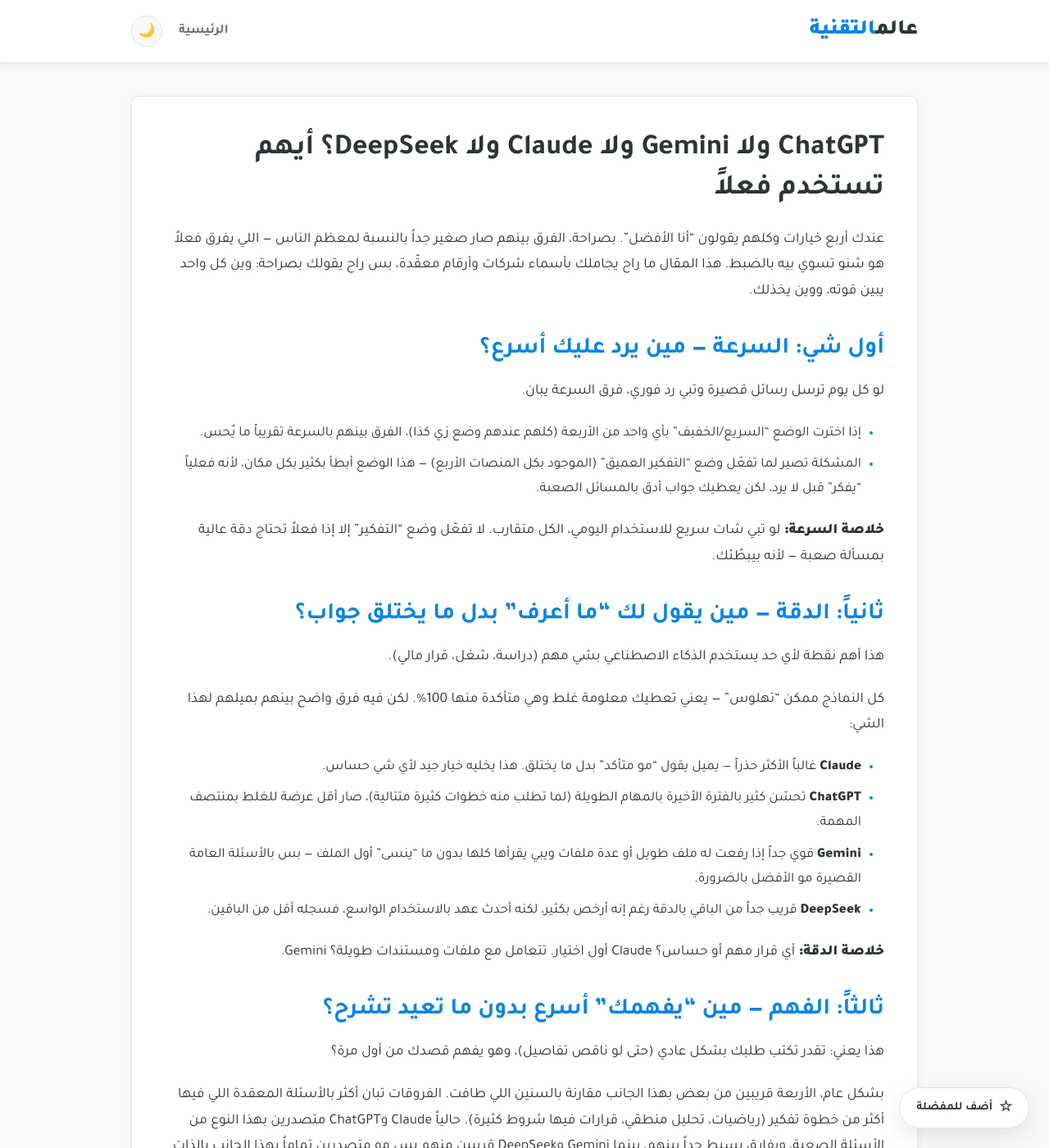
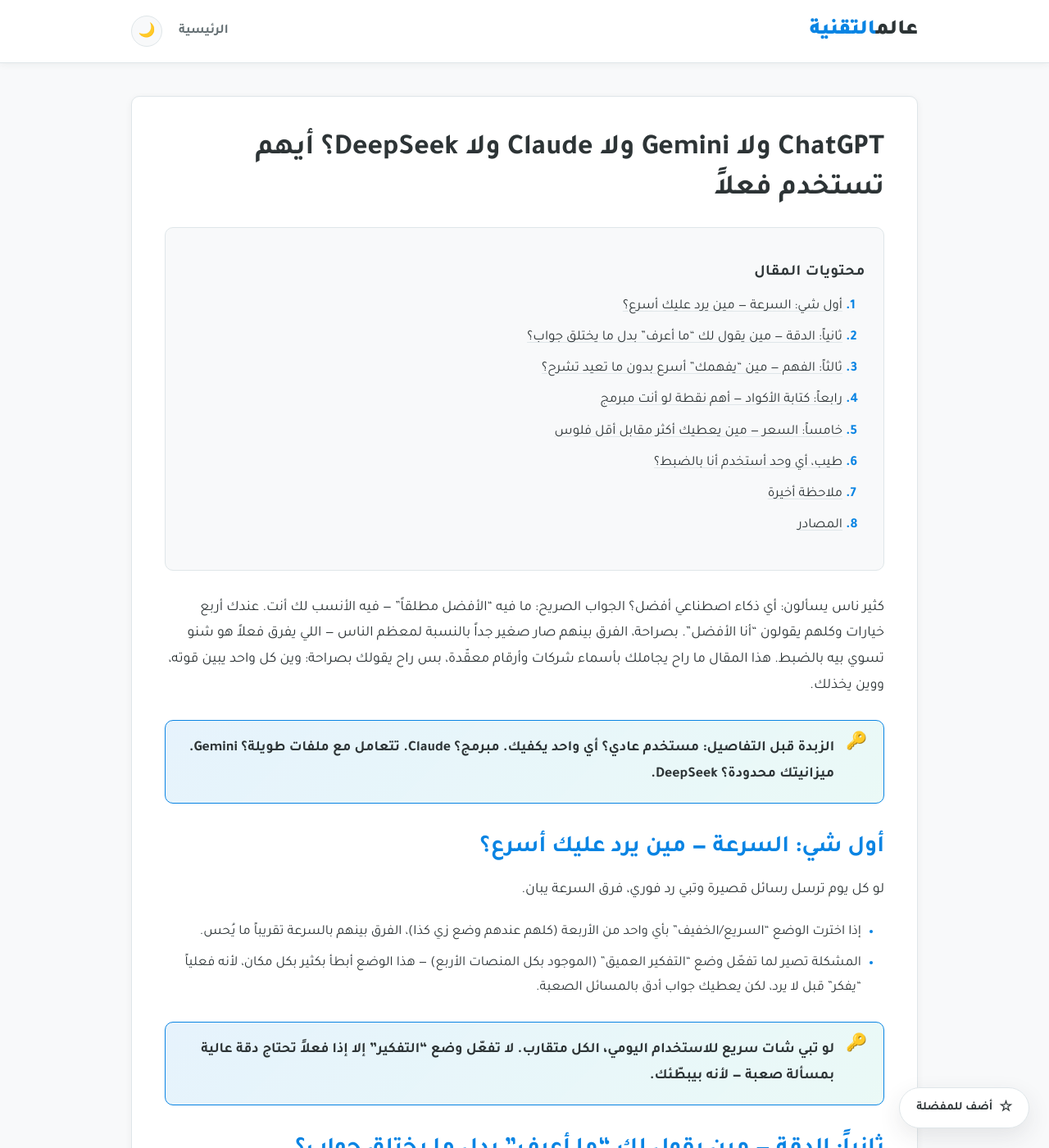
Before and after one commit to mohamadqwe200i/-, a Jekyll site: the page built from _posts/2026-08-02-ai-models-comparison-2026.md, in a window 1280 px wide and 1400 px high. Shown: the whole window at 82% size. Built offline with Jekyll 4.4.1, drawn with Linux system fonts in a browser that asks for light colours; some of the changed text lies outside the part shown.

Commit message:
Add files via upload

```diff
--- a/_layouts/default.html
+++ b/_layouts/default.html
@@ -34,6 +34,40 @@
     <!-- محتوى الصفحة أو المقال سيتم عرضه هنا تلقائياً -->
     <main class="container">
         {{ content }}
+
+        {% if page.date %}
+        <!-- إعلان داخل صفحة المقال (اختياري) — نفس تعليمات إعلان الرئيسية -->
+        <div class="ad-slot ad-inline">
+            <span class="ad-label">إعلان</span>
+            <a href="#" target="_blank" rel="noopener sponsored">
+                <img src="{{ '/assets/images/ad-placeholder.svg' | relative_url }}" alt="مساحة إعلانية">
+            </a>
+        </div>
+
+        <div class="related-posts">
+            <h2>مقالات ذات صلة</h2>
+            <div class="related-posts-grid">
+                {% assign shown = 0 %}
+                {% for p in site.posts %}
+                    {% if p.url != page.url %}
+                        {% assign shared = p.categories | intersect: page.categories %}
+                        {% if shared.size > 0 and shown < 3 %}
+                        <a class="related-post-card" href="{{ p.url | relative_url }}"><h4>{{ p.title }}</h4></a>
+                        {% assign shown = shown | plus: 1 %}
+                        {% endif %}
+                    {% endif %}
+                {% endfor %}
+                {% if shown == 0 %}
+                    {% for p in site.posts limit: 4 %}
+                        {% if p.url != page.url and shown < 3 %}
+                        <a class="related-post-card" href="{{ p.url | relative_url }}"><h4>{{ p.title }}</h4></a>
+                        {% assign shown = shown | plus: 1 %}
+                        {% endif %}
+                    {% endfor %}
+                {% endif %}
+            </div>
+        </div>
+        {% endif %}
     </main>
 
     <footer class="site-footer">
--- a/_posts/2026-08-02-ai-models-comparison-2026.md
+++ b/_posts/2026-08-02-ai-models-comparison-2026.md
@@ -1,14 +1,19 @@
 ---
 layout: default
-title: "ChatGPT ولا Gemini ولا Claude ولا DeepSeek؟ أيهم تستخدم فعلاً"
-category: "مقارنات"
+title: "أي ذكاء اصطناعي أفضل؟ ChatGPT ولا Gemini ولا Claude ولا DeepSeek"
+categories: ["مقارنات", "الذكاء الاصطناعي"]
+description: "أي ذكاء اصطناعي أفضل فعلاً؟ مقارنة عملية وبسيطة بين ChatGPT وGemini وClaude وDeepSeek بدون تعقيد، مع توصية واضحة حسب استخدامك."
 ---
 
 <div class="post-content" markdown="1">
 
 # ChatGPT ولا Gemini ولا Claude ولا DeepSeek؟ أيهم تستخدم فعلاً
 
-عندك أربع خيارات وكلهم يقولون "أنا الأفضل". بصراحة، الفرق بينهم صار صغير جداً بالنسبة لمعظم الناس — اللي يفرق فعلاً هو شنو تسوي بيه بالضبط. هذا المقال ما راح يجاملك بأسماء شركات وأرقام معقّدة، بس راح يقولك بصراحة: وين كل واحد يبين قوته، ووين يخذلك.
+كثير ناس يسألون: أي ذكاء اصطناعي أفضل؟ الجواب الصريح: ما فيه "الأفضل مطلقاً" — فيه الأنسب لك أنت. عندك أربع خيارات وكلهم يقولون "أنا الأفضل". بصراحة، الفرق بينهم صار صغير جداً بالنسبة لمعظم الناس — اللي يفرق فعلاً هو شنو تسوي بيه بالضبط. هذا المقال ما راح يجاملك بأسماء شركات وأرقام معقّدة، بس راح يقولك بصراحة: وين كل واحد يبين قوته، ووين يخذلك.
+
+<div class="key-point" markdown="1">
+الزبدة قبل التفاصيل: مستخدم عادي؟ أي واحد يكفيك. مبرمج؟ Claude. تتعامل مع ملفات طويلة؟ Gemini. ميزانيتك محدودة؟ DeepSeek.
+</div>
 
 ## أول شي: السرعة — مين يرد عليك أسرع؟
 
@@ -17,7 +22,9 @@
 - إذا اخترت الوضع "السريع/الخفيف" بأي واحد من الأربعة (كلهم عندهم وضع زي كذا)، الفرق بينهم بالسرعة تقريباً ما يُحس.
 - المشكلة تصير لما تفعّل وضع "التفكير العميق" (الموجود بكل المنصات الأربع) — هذا الوضع أبطأ بكثير بكل مكان، لأنه فعلياً "يفكر" قبل لا يرد، لكن يعطيك جواب أدق بالمسائل الصعبة.
 
-**خلاصة السرعة:** لو تبي شات سريع للاستخدام اليومي، الكل متقارب. لا تفعّل وضع "التفكير" إلا إذا فعلاً تحتاج دقة عالية بمسألة صعبة — لأنه بيبطّئك.
+<div class="key-point" markdown="1">
+لو تبي شات سريع للاستخدام اليومي، الكل متقارب. لا تفعّل وضع "التفكير" إلا إذا فعلاً تحتاج دقة عالية بمسألة صعبة — لأنه بيبطّئك.
+</div>
 
 ## ثانياً: الدقة — مين يقول لك "ما أعرف" بدل ما يختلق جواب؟
 
@@ -30,7 +37,9 @@
 - **Gemini** قوي جداً إذا رفعت له ملف طويل أو عدة ملفات ويبي يقرأها كلها بدون ما "ينسى" أول الملف — بس بالأسئلة العامة القصيرة مو الأفضل بالضرورة.
 - **DeepSeek** قريب جداً من الباقي بالدقة رغم إنه أرخص بكثير، لكنه أحدث عهد بالاستخدام الواسع، فسجله أقل من الباقين.
 
-**خلاصة الدقة:** أي قرار مهم أو حساس؟ Claude أول اختيار. تتعامل مع ملفات ومستندات طويلة؟ Gemini.
+<div class="key-point" markdown="1">
+أي قرار مهم أو حساس؟ Claude أول اختيار. تتعامل مع ملفات ومستندات طويلة؟ Gemini.
+</div>
 
 ## ثالثاً: الفهم — مين "يفهمك" أسرع بدون ما تعيد تشرح؟
 
@@ -71,7 +80,9 @@
 - **DeepSeek** مفاجأة السنة — يحل مشاكل برمجية بمستوى قريب جداً من الاثنين فوق، بس بسعر أرخص بعشرات المرات، وأوزانه مفتوحة (تقدر تشغّله بنفسك لو تبي).
 - **Gemini** ممتاز إذا مشروعك كبير وتبيه يفهم قاعدة كود كاملة ضخمة دفعة وحدة، لكنه مو الأدق بحل مشكلة برمجية محددة صغيرة.
 
-**خلاصة الأكواد:** مشروع كامل ومعقّد ومهم؟ Claude. تبي يشتغل شبه مستقل بالطرفية؟ ChatGPT. ميزانيتك محدودة أو تبي تشغّله محلياً؟ DeepSeek.
+<div class="key-point" markdown="1">
+مشروع كامل ومعقّد ومهم؟ Claude. تبي يشتغل شبه مستقل بالطرفية؟ ChatGPT. ميزانيتك محدودة أو تبي تشغّله محلياً؟ DeepSeek.
+</div>
 
 ## خامساً: السعر — مين يعطيك أكثر مقابل أقل فلوس
 
--- a/script.js
+++ b/script.js
@@ -140,6 +140,8 @@
     // داخل المقالة مباشرة، حتى يشتغل بغض النظر عن نسخة Jekyll/Rouge المستخدمة.
     document.querySelectorAll('.post-content pre').forEach(pre => {
         if (pre.dataset.copyReady) return; // تجنّب التكرار
+        // حماية إضافية: لا تضف زر نسخ إطلاقاً لأي كتلة مخطط بياني (حتى لو لم تُحوَّل لأي سبب)
+        if (pre.closest('.language-chart') || pre.closest('.chart-wrapper')) return;
         pre.dataset.copyReady = 'true';
 
         const codeEl = pre.querySelector('code') || pre;
@@ -217,10 +219,10 @@
             let visibleCount = 0;
             cards.forEach(card => {
                 const title = (card.dataset.title || '').toLowerCase();
-                const category = card.dataset.category || '';
+                const categories = (card.dataset.categories || '').split(',').map(c => c.trim()).filter(Boolean);
                 const url = card.dataset.url;
                 const matchesSearch = !query || title.indexOf(query) !== -1;
-                const matchesCategory = activeCategory === 'all' || category === activeCategory;
+                const matchesCategory = activeCategory === 'all' || categories.indexOf(activeCategory) !== -1;
                 const matchesFavorite = !showFavoritesOnly || isFavorited(url);
                 const visible = matchesSearch && matchesCategory && matchesFavorite;
                 card.style.display = visible ? '' : 'none';
@@ -291,4 +293,34 @@
             renderFavState(toggleFavorite(url));
         });
     }
+
+    // 8. جدول محتويات تلقائي — يُبنى من عناوين H2 داخل أي مقال طويل (3 عناوين فأكثر)
+    const postContent = document.querySelector('.post-content');
+    if (postContent) {
+        const headings = postContent.querySelectorAll('h2');
+        if (headings.length >= 3) {
+            const tocBox = document.createElement('div');
+            tocBox.className = 'post-toc';
+            const tocTitle = document.createElement('h4');
+            tocTitle.textContent = 'محتويات المقال';
+            const tocList = document.createElement('ol');
+            headings.forEach((h, i) => {
+                if (!h.id) h.id = 'section-' + (i + 1);
+                const li = document.createElement('li');
+                const a = document.createElement('a');
+                a.href = '#' + h.id;
+                a.textContent = h.textContent;
+                li.appendChild(a);
+                tocList.appendChild(li);
+            });
+            tocBox.appendChild(tocTitle);
+            tocBox.appendChild(tocList);
+            const h1 = postContent.querySelector('h1');
+            if (h1 && h1.parentNode) {
+                h1.parentNode.insertBefore(tocBox, h1.nextSibling);
+            } else {
+                postContent.insertBefore(tocBox, postContent.firstChild);
+            }
+        }
+    }
 });
--- a/style.css
+++ b/style.css
@@ -104,6 +104,103 @@
 .site-footer { border-top: 1px solid var(--border-color); margin-top: 50px; padding: 26px 0; text-align: center; color: var(--text-secondary); font-size: 0.9rem; }
 
 /* ==========================================================================
+   مساحة الإعلان — صغيرة، ثابتة، مُعلَّم عليها بوضوح، وبدون أي تأثير يقطع على القارئ
+   ========================================================================== */
+.ad-slot {
+    position: relative;
+    max-width: 480px;
+    margin: 0 auto 34px;
+    text-align: center;
+    background: var(--surface-color);
+    border: 1px solid var(--border-color);
+    border-radius: var(--radius);
+    padding: 10px;
+}
+.ad-slot .ad-label {
+    position: absolute;
+    top: -9px;
+    inset-inline-start: 14px;
+    background: var(--bg-color);
+    color: var(--text-secondary);
+    font-size: 0.7rem;
+    padding: 1px 8px;
+    border-radius: 4px;
+    border: 1px solid var(--border-color);
+}
+.ad-slot img { max-width: 100%; max-height: 100px; border-radius: 6px; display: block; margin: 0 auto; }
+.ad-slot.ad-inline { max-width: 100%; margin: 34px 0; }
+
+/* ==========================================================================
+   صندوق "الزبدة" — لإبراز الجملة أو الفكرة الأهم داخل المقال
+   ========================================================================== */
+.post-content .key-point {
+    display: flex;
+    gap: 14px;
+    align-items: flex-start;
+    background: linear-gradient(135deg, color-mix(in srgb, var(--primary-color) 10%, transparent), color-mix(in srgb, var(--accent-color) 8%, transparent));
+    border: 1px solid var(--primary-color);
+    border-radius: var(--radius);
+    padding: 18px 20px;
+    margin: 26px 0;
+    font-size: 1.08rem;
+    font-weight: bold;
+    color: var(--text-primary);
+}
+.post-content .key-point::before {
+    content: "🔑";
+    font-size: 1.3rem;
+    flex: none;
+    line-height: 1;
+}
+.post-content .key-point p { margin-bottom: 0; font-weight: bold; }
+
+/* ==========================================================================
+   جدول محتويات المقال (يُبنى تلقائياً من العناوين)
+   ========================================================================== */
+.post-toc {
+    background: var(--bg-color);
+    border: 1px solid var(--border-color);
+    border-radius: var(--radius);
+    padding: 18px 22px;
+    margin-bottom: 30px;
+}
+.post-toc h4 { font-size: 0.95rem; color: var(--text-secondary); margin-bottom: 10px; text-transform: uppercase; letter-spacing: 0.03em; }
+.post-toc ol { margin: 0; padding-inline-start: 20px; font-size: 0.95rem; }
+.post-toc li { margin-bottom: 6px; }
+.post-toc a { color: var(--text-primary); text-decoration: none; }
+.post-toc a:hover { color: var(--primary-color); text-decoration: underline; }
+
+/* ==========================================================================
+   مقالات ذات صلة
+   ========================================================================== */
+.related-posts { margin: 50px 0; }
+.related-posts h2 { font-size: 1.5rem; margin-bottom: 18px; }
+.related-posts-grid { display: grid; grid-template-columns: repeat(auto-fill, minmax(240px, 1fr)); gap: 16px; }
+.related-post-card {
+    display: block; background: var(--surface-color); border: 1px solid var(--border-color);
+    border-radius: var(--radius); padding: 18px; transition: transform 0.2s ease, border-color 0.2s ease;
+}
+.related-post-card:hover { transform: translateY(-4px); border-color: var(--primary-color); }
+.related-post-card h4 { font-size: 1.02rem; color: var(--text-primary); margin: 0; line-height: 1.5; }
+
+/* ==========================================================================
+   عنصر تفاعلي: مقارنة "أمر ضعيف مقابل أمر قوي" (يُستخدم داخل مقالات معيّنة)
+   ========================================================================== */
+.prompt-demo { margin: 30px 0; border: 1px solid var(--border-color); border-radius: var(--radius); overflow: hidden; }
+.prompt-demo-tabs { display: flex; }
+.prompt-tab {
+    flex: 1; padding: 14px; border: none; cursor: pointer;
+    background: var(--bg-color); color: var(--text-secondary); font-family: 'Tajawal', sans-serif; font-weight: bold; font-size: 0.95rem;
+    transition: background 0.2s ease, color 0.2s ease;
+}
+.prompt-tab.is-active { background: var(--surface-color); color: var(--primary-color); }
+.prompt-demo-box { padding: 22px; background: var(--surface-color); }
+.prompt-text { font-size: 1.08rem; font-style: italic; background: var(--bg-color); padding: 14px 16px; border-radius: 8px; margin-bottom: 12px; }
+.prompt-verdict { font-weight: bold; font-size: 0.95rem; }
+.prompt-verdict.bad { color: #e17055; }
+.prompt-verdict.good { color: var(--accent-color); }
+
+/* ==========================================================================
    شريط الأدوات (بحث + مفضلة) وتصفية التصنيفات
    ========================================================================== */
 .list-toolbar { display: flex; gap: 12px; align-items: center; flex-wrap: wrap; margin: 34px 0 16px; }
@@ -154,6 +251,9 @@
 .article-card:hover { transform: translateY(-6px); border-color: var(--primary-color); box-shadow: var(--shadow-md); }
 .article-card-link { display: block; padding: 26px; color: inherit; }
 .article-category { background: var(--primary-color); color: white; padding: 4px 10px; border-radius: 4px; font-size: 0.82rem; font-weight: bold; }
+.article-categories { display: flex; flex-wrap: wrap; gap: 6px; }
+.article-categories .article-category:nth-child(2) { background: var(--accent-color); }
+.article-categories .article-category:nth-child(3) { background: var(--text-secondary); }
 .article-title { margin: 16px 0 10px; font-size: 1.3rem; color: var(--text-primary); line-height: 1.5; }
 .article-excerpt { color: var(--text-secondary); font-size: 0.95rem; }
 .article-meta { display: block; margin-top: 14px; color: var(--text-secondary); font-size: 0.82rem; }
@@ -341,6 +441,8 @@
     .container { padding: 0 16px; }
     .nav-content { gap: 10px; }
     .logo { font-size: 1.3rem; }
+    .ad-slot { max-width: 100%; }
+    .ad-slot img { max-height: 80px; }
     .hero-section { margin: 26px 0; padding: 32px 18px; }
     .hero-section h1 { font-size: 1.8rem; }
     .hero-section p { font-size: 1rem; }
```
Also changed, not shown: _posts/2026-08-01-ai-comparison.md (+8 -3 lines), _posts/2026-08-03-ai-prompting-guide.md (added, +67 -0 lines), _posts/2026-08-03-best-free-ai-productivity-tools.md (added, +50 -0 lines), _posts/2026-08-03-learn-programming-beginners-guide.md (added, +50 -0 lines), _posts/2026-08-03-protect-yourself-ai-scams-deepfakes.md (added, +47 -0 lines), index.html (+22 -7 lines), assets/images/ad-placeholder.svg (added), assets/images/prompting-guide-demo.svg (added).
